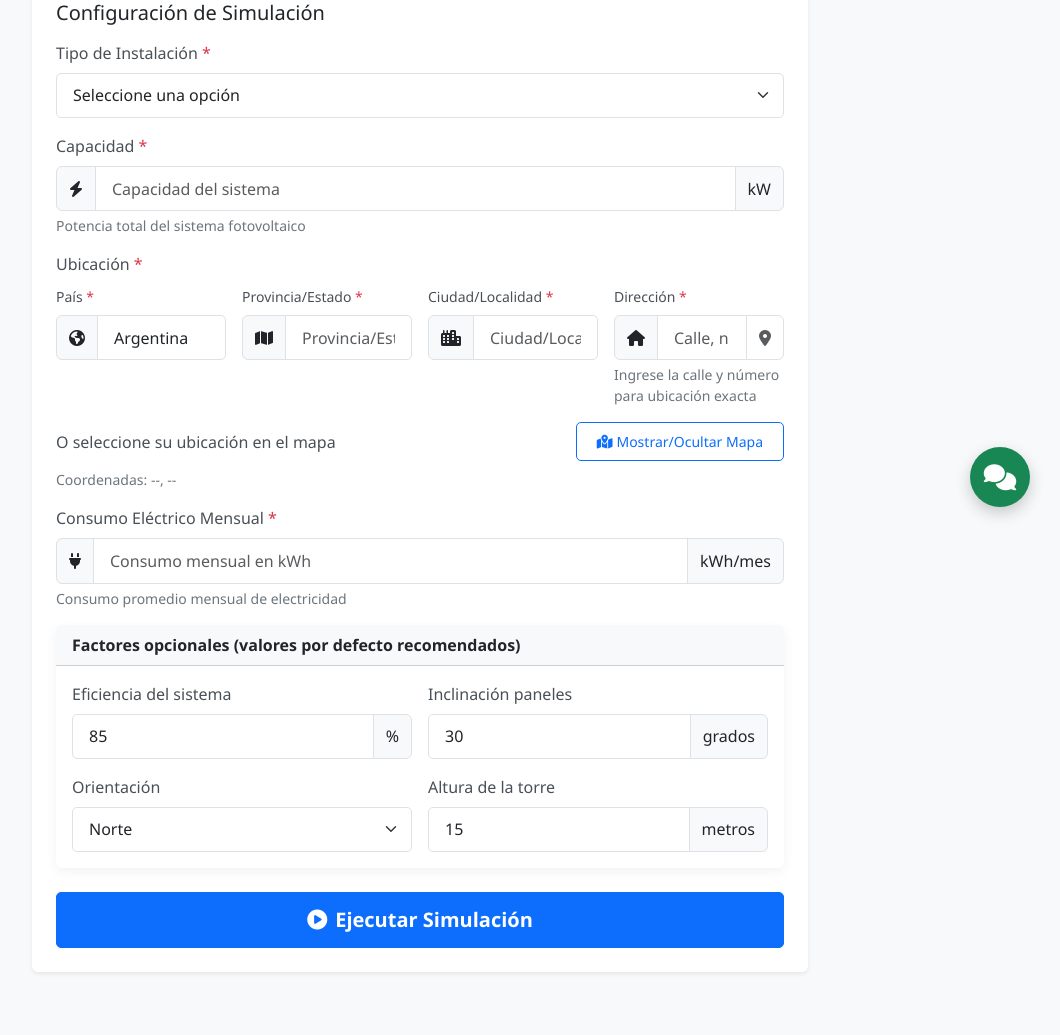
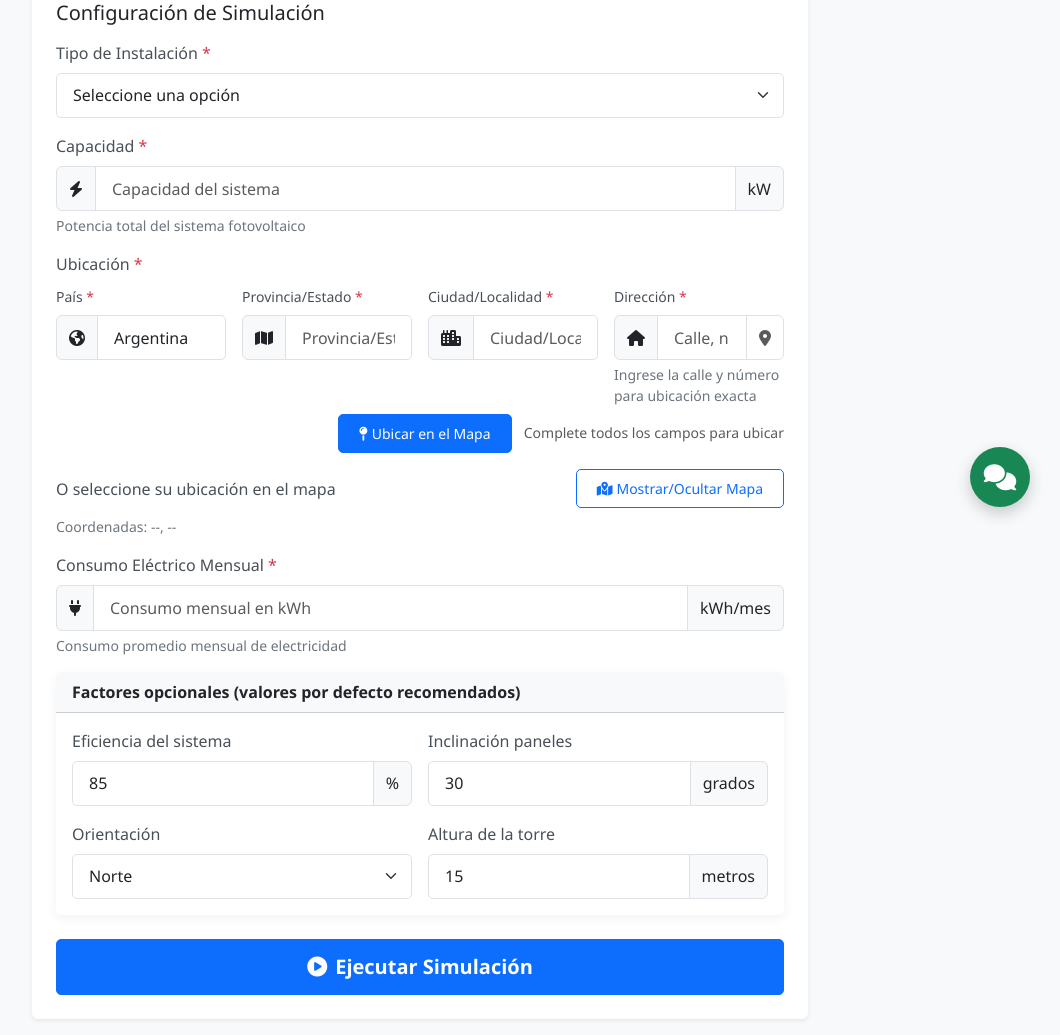
Before and after one commit to AlexisQuiroga/EcoSmart-Advisor, a Flask app: page /simulador/ in a window 1280 px wide. Shown: the part 263-1298 px from the top of the page, without its empty margins (220-1280 px from the left). Run offline with Flask 3, Linux system fonts and the light colour scheme; some libraries are stand-ins or nearby versions.

Commit message:
Add a button that allows users to confirm their address directly on the map
Implements a "Ubicar en el Mapa" button in formulario_diagnostico.html and formulario_simulador.html to validate the address input.

Replit-Commit-Author: Agent
Replit-Commit-Session-Id: 3134ecd1-e720-422a-ada0-d92cb83977f4
Replit-Commit-Screenshot-Url: https://storage.googleapis.com/screenshot-production-us-central1/9e73ec2e-cd7e-4322-8554-9703a1384f41/7b51b982-a30f-4648-9dce-f004ebe1dbdc.jpg

```diff
--- a/ecosmart_advisor/app/templates/formulario_simulador.html
+++ b/ecosmart_advisor/app/templates/formulario_simulador.html
@@ -79,6 +79,14 @@
                                     </div>
                                     <div class="form-text" id="direccion-ayuda">Ingrese la calle y número para ubicación exacta</div>
                                 </div>
+                            </div>
+
+                            <!-- Botón para validar y ubicar en el mapa -->
+                            <div class="text-end mb-2">
+                                <button type="button" class="btn btn-sm btn-primary" id="validarUbicacionBtn">
+                                    <i class="fas fa-map-pin me-1"></i>Ubicar en el Mapa
+                                </button>
+                                <span class="ms-2 text-muted small" id="validarUbicacionInfo">Complete todos los campos para ubicar</span>
                             </div>
 
                             <!-- Campos ocultos para almacenar la ubicación y coordenadas -->
```
Also changed, not shown: ecosmart_advisor/app/templates/formulario_diagnostico.html (+8 -0 lines).
